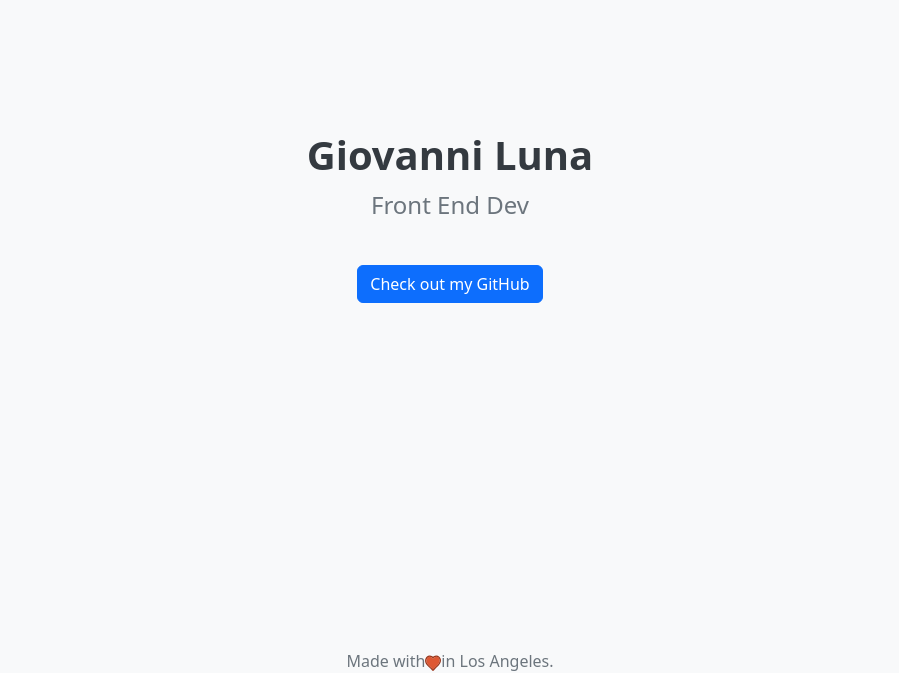
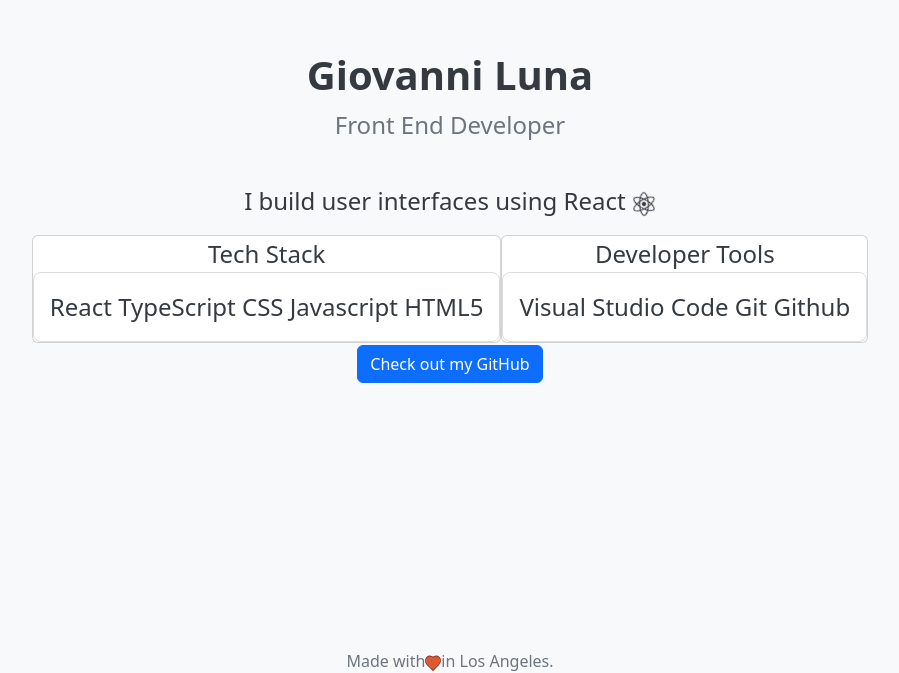
Before and after one commit to glunaa/Welcome, a React (Create React App) app: page / in a window 1280 px wide. Shown: the part 175-848 px from the top of the page, without its empty margins (190-1089 px from the left). Built offline with nearby package versions, Linux system fonts and the light colour scheme.

Commit message:
Card component

```diff
--- a/package.json
+++ b/package.json
@@ -14,6 +14,7 @@
     "react": "^18.2.0",
     "react-bootstrap": "^2.7.0",
     "react-dom": "^18.2.0",
+    "react-icons": "^4.12.0",
     "react-scripts": "5.0.1",
     "typescript": "^4.9.4",
     "web-vitals": "^2.1.4"
--- a/src/App.css
+++ b/src/App.css
@@ -35,6 +35,29 @@
   .footer{
     margin-top: auto;
   }
+  .icon{
+    animation: spin 6s infinite linear;
+  }
+  .card-container {
+    display: flex;
+    justify-content: center;
+  }
+
+  /* Additional styling for cards */
+  .card-body {
+    padding: 1rem;
+    border: 1px solid #ddd; /* Add border for better visibility */
+    border-radius: 8px; /* Add border-radius for rounded corners */
+  }
+
+  @keyframes spin {
+    from {
+        transform: scale(1) rotate(0deg);
+    }
+    to {
+        transform: scale(1) rotate(360deg);
+    }
+  }
   @media (max-width: 600px) {
     .header {
       margin-bottom: 0.5rem; /* Adjust spacing for smaller screens */
--- a/src/App.tsx
+++ b/src/App.tsx
@@ -1,7 +1,9 @@
+import { FaReact } from "react-icons/fa";
 import React, { FC } from 'react';
 import Header from './components/Header';
 import Links from './components/Links';
 import Footer from './components/Footer';
+import Cards from './components/Cards';
 import 'bootstrap/dist/css/bootstrap.min.css';
 import './App.css';
 
@@ -9,7 +11,12 @@
   return (
     <div>
     <main className="App d-flex flex-column align-items-center justify-content-center vh-100">
-      <Header name="Giovanni Luna" position="Front End Dev" />
+      <Header name="Giovanni Luna" position="Front End Developer" />
+      <p>I build user interfaces using React <FaReact className="icon" /></p>
+        <div className="card-container">
+          <Cards title="Tech Stack" body="React TypeScript CSS Javascript HTML5"/>
+          <Cards title="Developer Tools"body="Visual Studio Code Git Github"/>
+        </div>
       <Links url="https://github.com/glunaa" label="Check out my GitHub" />
     </main>
     <Footer/>
--- /dev/null
+++ b/src/components/Cards.tsx
@@ -0,0 +1,18 @@
+import React, { FC } from 'react';
+
+// interface here
+interface CardProps {
+    title: string;
+    body : string;
+}
+
+const Cards: FC<CardProps> = ({title, body}) => {
+    return(
+        <div className='card'> {title}
+            <div className='card-body'>{body}</div>
+        </div>
+    );
+
+};
+
+export default Cards;
```
Also changed, not shown: 1 other file (tests, documents, lock files or other folders). Lines whose indentation alone changed are shown as unchanged.
